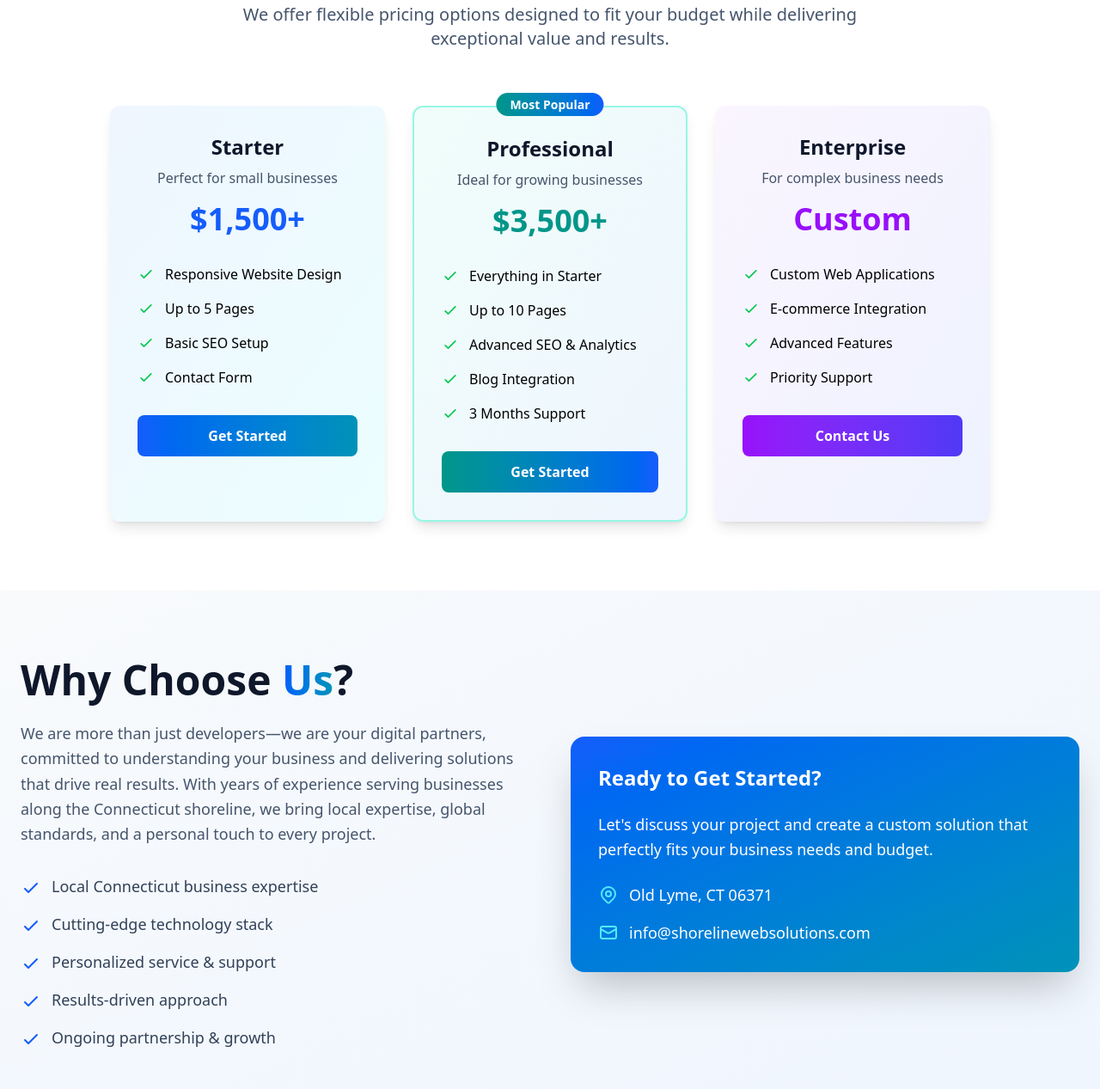
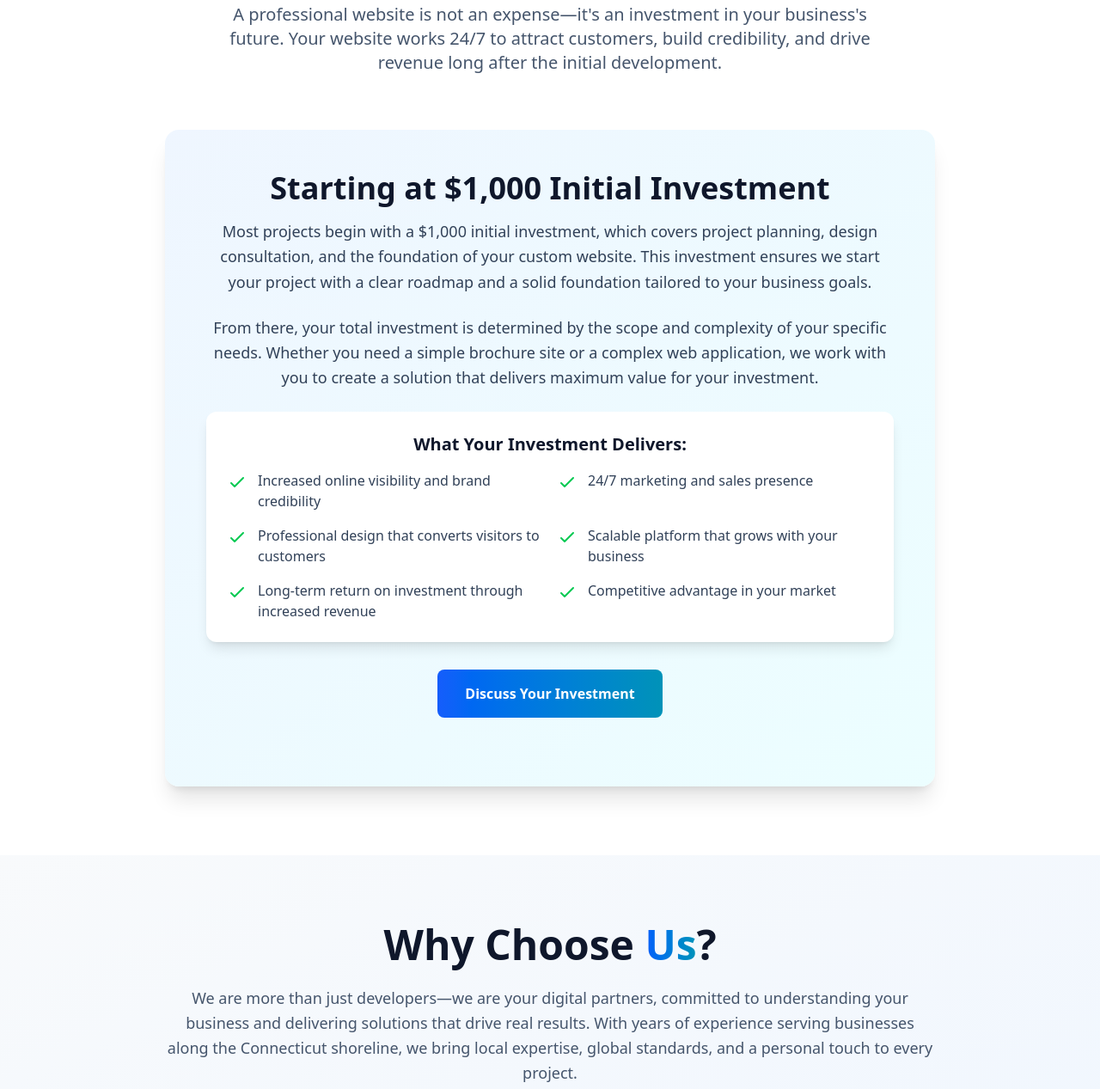
Before and after one commit to randy-tarasevich/shoreline-web-solutions, an Astro site: page /services in a window 1280 px wide. Shown: the part 2226-3493 px from the top of the page at 86% size. Built offline with nearby package versions, Linux system fonts and the light colour scheme; Astro itself is replaced by a stand-in of ours.

Commit message:
Refactor services page pricing section to emphasize investment value
- Remove pricing cards (Starter, Professional, Enterprise)
- Replace with investment-focused messaging highlighting cd /Users/rtarasevich/shoreline-web-solutions && git commit -m "Refactor services page pricing section to emphasize investment value

- Remove pricing cards (Starter, Professional, Enterprise)
- Replace with investment-focused messaging highlighting $1,000 initial investment
- Remove 'Ready to Get Started' section from Why Choose Us
- Update language to frame website as investment rather than expense
- Add value proposition section explaining ROI and benefits",000 initial investment
- Remove 'Ready to Get Started' section from Why Choose Us
- Update language to frame website as investment rather than expense
- Add value proposition section explaining ROI and benefits

```diff
--- a/src/pages/services.astro
+++ b/src/pages/services.astro
@@ -208,140 +208,77 @@ import Navigation from '../components/Navigation.astro';
 			</div>
 		</section>
 
-		<!-- Pricing Section -->
+		<!-- Investment Section -->
 		<section class="py-20 bg-white">
 			<div class="max-w-7xl mx-auto px-6">
 				<div class="text-center mb-16">
 					<h2 class="section-title text-4xl md:text-5xl font-bold text-slate-900 mb-6">
-						Pricing Options
+						Your Investment in Digital Growth
 					</h2>
-					<p class="text-xl text-slate-600 max-w-3xl mx-auto">
-						We offer flexible pricing options designed to fit your budget while delivering exceptional value and results.
+					<p class="text-xl text-slate-600 max-w-3xl mx-auto mb-8">
+						A professional website is not an expense—it's an investment in your business's future. Your website works 24/7 to attract customers, build credibility, and drive revenue long after the initial development.
 					</p>
 				</div>
 
-				<div class="grid md:grid-cols-3 gap-8 max-w-5xl mx-auto">
-					<!-- Starter Package -->
-					<div class="feature-card bg-gradient-to-br from-blue-50 to-cyan-50 p-8 rounded-xl shadow-lg hover:shadow-2xl transition-all duration-300 hover:-translate-y-2">
+				<div class="max-w-4xl mx-auto">
+					<div class="bg-gradient-to-br from-blue-50 to-cyan-50 p-8 md:p-12 rounded-2xl shadow-xl">
 						<div class="text-center mb-8">
-							<h3 class="text-2xl font-bold text-slate-900 mb-2">Starter</h3>
-							<p class="text-slate-600 mb-4">Perfect for small businesses</p>
-							<div class="text-4xl font-bold text-blue-600 mb-2">$1,500+</div>
-						</div>
-						<ul class="space-y-4 mb-8">
-							<li class="flex items-start gap-3">
-								<svg class="w-5 h-5 text-green-500 flex-shrink-0 mt-0.5" fill="none" stroke="currentColor" viewBox="0 0 24 24">
+							<h3 class="text-3xl md:text-4xl font-bold text-slate-900 mb-4">
+								Starting at $1,000 Initial Investment
+							</h3>
+							<p class="text-lg text-slate-700 leading-relaxed mb-6">
+								Most projects begin with a $1,000 initial investment, which covers project planning, design consultation, and the foundation of your custom website. This investment ensures we start your project with a clear roadmap and a solid foundation tailored to your business goals.
+							</p>
+							<p class="text-lg text-slate-700 leading-relaxed mb-6">
+								From there, your total investment is determined by the scope and complexity of your specific needs. Whether you need a simple brochure site or a complex web application, we work with you to create a solution that delivers maximum value for your investment.
+							</p>
+							<div class="bg-white rounded-xl p-6 shadow-lg">
+								<h4 class="text-xl font-bold text-slate-900 mb-4">What Your Investment Delivers:</h4>
+								<div class="grid md:grid-cols-2 gap-4 text-left">
+									<div class="flex items-start gap-3">
+										<svg class="w-6 h-6 text-green-500 flex-shrink-0 mt-0.5" fill="none" stroke="currentColor" viewBox="0 0 24 24">
 											<path stroke-linecap="round" stroke-linejoin="round" stroke-width="2" d="M5 13l4 4L19 7"></path>
 										</svg>
-								<span>Responsive Website Design</span>
-							</li>
-							<li class="flex items-start gap-3">
-								<svg class="w-5 h-5 text-green-500 flex-shrink-0 mt-0.5" fill="none" stroke="currentColor" viewBox="0 0 24 24">
+										<span class="text-slate-700">Increased online visibility and brand credibility</span>
+									</div>
+									<div class="flex items-start gap-3">
+										<svg class="w-6 h-6 text-green-500 flex-shrink-0 mt-0.5" fill="none" stroke="currentColor" viewBox="0 0 24 24">
 											<path stroke-linecap="round" stroke-linejoin="round" stroke-width="2" d="M5 13l4 4L19 7"></path>
 										</svg>
-								<span>Up to 5 Pages</span>
-							</li>
-							<li class="flex items-start gap-3">
-								<svg class="w-5 h-5 text-green-500 flex-shrink-0 mt-0.5" fill="none" stroke="currentColor" viewBox="0 0 24 24">
+										<span class="text-slate-700">24/7 marketing and sales presence</span>
+									</div>
+									<div class="flex items-start gap-3">
+										<svg class="w-6 h-6 text-green-500 flex-shrink-0 mt-0.5" fill="none" stroke="currentColor" viewBox="0 0 24 24">
 											<path stroke-linecap="round" stroke-linejoin="round" stroke-width="2" d="M5 13l4 4L19 7"></path>
 										</svg>
-								<span>Basic SEO Setup</span>
-							</li>
-							<li class="flex items-start gap-3">
-								<svg class="w-5 h-5 text-green-500 flex-shrink-0 mt-0.5" fill="none" stroke="currentColor" viewBox="0 0 24 24">
+										<span class="text-slate-700">Professional design that converts visitors to customers</span>
+									</div>
+									<div class="flex items-start gap-3">
+										<svg class="w-6 h-6 text-green-500 flex-shrink-0 mt-0.5" fill="none" stroke="currentColor" viewBox="0 0 24 24">
 											<path stroke-linecap="round" stroke-linejoin="round" stroke-width="2" d="M5 13l4 4L19 7"></path>
 										</svg>
-								<span>Contact Form</span>
-							</li>
-						</ul>
-						<a href="/contact" class="block w-full text-center px-6 py-3 bg-gradient-to-r from-blue-600 to-cyan-600 text-white font-semibold rounded-lg hover:from-blue-500 hover:to-cyan-500 transition-all duration-300">
-							Get Started
+										<span class="text-slate-700">Scalable platform that grows with your business</span>
+									</div>
+									<div class="flex items-start gap-3">
+										<svg class="w-6 h-6 text-green-500 flex-shrink-0 mt-0.5" fill="none" stroke="currentColor" viewBox="0 0 24 24">
+											<path stroke-linecap="round" stroke-linejoin="round" stroke-width="2" d="M5 13l4 4L19 7"></path>
+										</svg>
+										<span class="text-slate-700">Long-term return on investment through increased revenue</span>
+									</div>
+									<div class="flex items-start gap-3">
+										<svg class="w-6 h-6 text-green-500 flex-shrink-0 mt-0.5" fill="none" stroke="currentColor" viewBox="0 0 24 24">
+											<path stroke-linecap="round" stroke-linejoin="round" stroke-width="2" d="M5 13l4 4L19 7"></path>
+										</svg>
+										<span class="text-slate-700">Competitive advantage in your market</span>
+									</div>
+								</div>
+							</div>
+							<div class="mt-8">
+								<a href="/contact" class="inline-block px-8 py-4 bg-gradient-to-r from-blue-600 to-cyan-600 text-white font-semibold rounded-lg hover:from-blue-500 hover:to-cyan-500 transition-all duration-300 hover:scale-105">
+									Discuss Your Investment
 								</a>
 							</div>
-
-					<!-- Professional Package -->
-					<div class="feature-card bg-gradient-to-br from-teal-50 to-blue-50 p-8 rounded-xl shadow-lg hover:shadow-2xl transition-all duration-300 hover:-translate-y-2 border-2 border-teal-200 relative">
-						<div class="absolute -top-4 left-1/2 transform -translate-x-1/2">
-							<span class="bg-gradient-to-r from-teal-600 to-blue-600 text-white px-4 py-1 rounded-full text-sm font-semibold">Most Popular</span>
 						</div>
-						<div class="text-center mb-8">
-							<h3 class="text-2xl font-bold text-slate-900 mb-2">Professional</h3>
-							<p class="text-slate-600 mb-4">Ideal for growing businesses</p>
-							<div class="text-4xl font-bold text-teal-600 mb-2">$3,500+</div>
-						</div>
-						<ul class="space-y-4 mb-8">
-							<li class="flex items-start gap-3">
-								<svg class="w-5 h-5 text-green-500 flex-shrink-0 mt-0.5" fill="none" stroke="currentColor" viewBox="0 0 24 24">
-									<path stroke-linecap="round" stroke-linejoin="round" stroke-width="2" d="M5 13l4 4L19 7"></path>
-								</svg>
-								<span>Everything in Starter</span>
-							</li>
-							<li class="flex items-start gap-3">
-								<svg class="w-5 h-5 text-green-500 flex-shrink-0 mt-0.5" fill="none" stroke="currentColor" viewBox="0 0 24 24">
-									<path stroke-linecap="round" stroke-linejoin="round" stroke-width="2" d="M5 13l4 4L19 7"></path>
-								</svg>
-								<span>Up to 10 Pages</span>
-							</li>
-							<li class="flex items-start gap-3">
-								<svg class="w-5 h-5 text-green-500 flex-shrink-0 mt-0.5" fill="none" stroke="currentColor" viewBox="0 0 24 24">
-									<path stroke-linecap="round" stroke-linejoin="round" stroke-width="2" d="M5 13l4 4L19 7"></path>
-								</svg>
-								<span>Advanced SEO & Analytics</span>
-							</li>
-							<li class="flex items-start gap-3">
-								<svg class="w-5 h-5 text-green-500 flex-shrink-0 mt-0.5" fill="none" stroke="currentColor" viewBox="0 0 24 24">
-									<path stroke-linecap="round" stroke-linejoin="round" stroke-width="2" d="M5 13l4 4L19 7"></path>
-								</svg>
-								<span>Blog Integration</span>
-							</li>
-							<li class="flex items-start gap-3">
-								<svg class="w-5 h-5 text-green-500 flex-shrink-0 mt-0.5" fill="none" stroke="currentColor" viewBox="0 0 24 24">
-									<path stroke-linecap="round" stroke-linejoin="round" stroke-width="2" d="M5 13l4 4L19 7"></path>
-								</svg>
-								<span>3 Months Support</span>
-							</li>
-						</ul>
-						<a href="/contact" class="block w-full text-center px-6 py-3 bg-gradient-to-r from-teal-600 to-blue-600 text-white font-semibold rounded-lg hover:from-teal-500 hover:to-blue-500 transition-all duration-300">
-							Get Started
-						</a>
-					</div>
-
-					<!-- Enterprise Package -->
-					<div class="feature-card bg-gradient-to-br from-purple-50 to-indigo-50 p-8 rounded-xl shadow-lg hover:shadow-2xl transition-all duration-300 hover:-translate-y-2">
-						<div class="text-center mb-8">
-							<h3 class="text-2xl font-bold text-slate-900 mb-2">Enterprise</h3>
-							<p class="text-slate-600 mb-4">For complex business needs</p>
-							<div class="text-4xl font-bold text-purple-600 mb-2">Custom</div>
-						</div>
-						<ul class="space-y-4 mb-8">
-							<li class="flex items-start gap-3">
-								<svg class="w-5 h-5 text-green-500 flex-shrink-0 mt-0.5" fill="none" stroke="currentColor" viewBox="0 0 24 24">
-									<path stroke-linecap="round" stroke-linejoin="round" stroke-width="2" d="M5 13l4 4L19 7"></path>
-								</svg>
-								<span>Custom Web Applications</span>
-							</li>
-							<li class="flex items-start gap-3">
-								<svg class="w-5 h-5 text-green-500 flex-shrink-0 mt-0.5" fill="none" stroke="currentColor" viewBox="0 0 24 24">
-									<path stroke-linecap="round" stroke-linejoin="round" stroke-width="2" d="M5 13l4 4L19 7"></path>
-								</svg>
-								<span>E-commerce Integration</span>
-							</li>
-							<li class="flex items-start gap-3">
-								<svg class="w-5 h-5 text-green-500 flex-shrink-0 mt-0.5" fill="none" stroke="currentColor" viewBox="0 0 24 24">
-									<path stroke-linecap="round" stroke-linejoin="round" stroke-width="2" d="M5 13l4 4L19 7"></path>
-								</svg>
-								<span>Advanced Features</span>
-							</li>
-							<li class="flex items-start gap-3">
-								<svg class="w-5 h-5 text-green-500 flex-shrink-0 mt-0.5" fill="none" stroke="currentColor" viewBox="0 0 24 24">
-									<path stroke-linecap="round" stroke-linejoin="round" stroke-width="2" d="M5 13l4 4L19 7"></path>
-								</svg>
-								<span>Priority Support</span>
-							</li>
-						</ul>
-						<a href="/contact" class="block w-full text-center px-6 py-3 bg-gradient-to-r from-purple-600 to-indigo-600 text-white font-semibold rounded-lg hover:from-purple-500 hover:to-indigo-500 transition-all duration-300">
-							Contact Us
-						</a>
 					</div>
 				</div>
 			</div>
@@ -350,12 +287,12 @@ import Navigation from '../components/Navigation.astro';
 		<!-- Why Choose Us Section -->
 		<section class="py-20 bg-gradient-to-br from-slate-50 to-blue-50">
 			<div class="max-w-7xl mx-auto px-6">
-				<div class="grid lg:grid-cols-2 gap-12 items-center">
+				<div class="max-w-4xl mx-auto">
 					<div class="content-text">
-						<h2 class="text-4xl md:text-5xl font-bold text-slate-900 mb-6 text-center md:text-left">
+						<h2 class="text-4xl md:text-5xl font-bold text-slate-900 mb-6 text-center">
 							Why Choose <span class="bg-gradient-to-r from-blue-600 to-cyan-600 bg-clip-text text-transparent">Us</span>?
 						</h2>
-						<p class="text-lg text-slate-600 mb-8 leading-relaxed">
+						<p class="text-lg text-slate-600 mb-8 leading-relaxed text-center">
 							We are more than just developers—we are your digital partners, committed to understanding your business and delivering solutions that drive real results. With years of experience serving businesses along the Connecticut shoreline, we bring local expertise, global standards, and a personal touch to every project.
 						</p>
 
@@ -392,30 +329,6 @@ import Navigation from '../components/Navigation.astro';
 							</div>
 						</div>
 					</div>
-
-					<div class="content-visual relative">
-						<div class="bg-gradient-to-br from-blue-600 to-cyan-600 rounded-2xl p-8 text-white shadow-2xl">
-							<h3 class="text-2xl font-bold mb-6 text-center md:text-left">Ready to Get Started?</h3>
-							<p class="text-lg leading-relaxed mb-6">
-								Let's discuss your project and create a custom solution that perfectly fits your business needs and budget.
-							</p>
-							<div class="space-y-4 text-lg">
-								<div class="flex items-center gap-3">
-									<svg class="w-6 h-6 text-cyan-300" fill="none" stroke="currentColor" viewBox="0 0 24 24">
-										<path stroke-linecap="round" stroke-linejoin="round" stroke-width="2" d="M17.657 16.657L13.414 20.9a1.998 1.998 0 01-2.827 0l-4.244-4.243a8 8 0 1111.314 0z"></path>
-										<path stroke-linecap="round" stroke-linejoin="round" stroke-width="2" d="M15 11a3 3 0 11-6 0 3 3 0 016 0z"></path>
-									</svg>
-									<span>Old Lyme, CT 06371</span>
-								</div>
-								<div class="flex items-center gap-3">
-									<svg class="w-6 h-6 text-cyan-300" fill="none" stroke="currentColor" viewBox="0 0 24 24">
-										<path stroke-linecap="round" stroke-linejoin="round" stroke-width="2" d="M3 8l7.89 4.26a2 2 0 002.22 0L21 8M5 19h14a2 2 0 002-2V7a2 2 0 00-2-2H5a2 2 0 00-2 2v10a2 2 0 002 2z"></path>
-									</svg>
-									<span>info@shorelinewebsolutions.com</span>
-								</div>
-							</div>
-						</div>
-					</div>
 				</div>
 			</div>
 		</section>
```
Also changed, not shown: 17 other files. Lines whose indentation alone changed are shown as unchanged.
